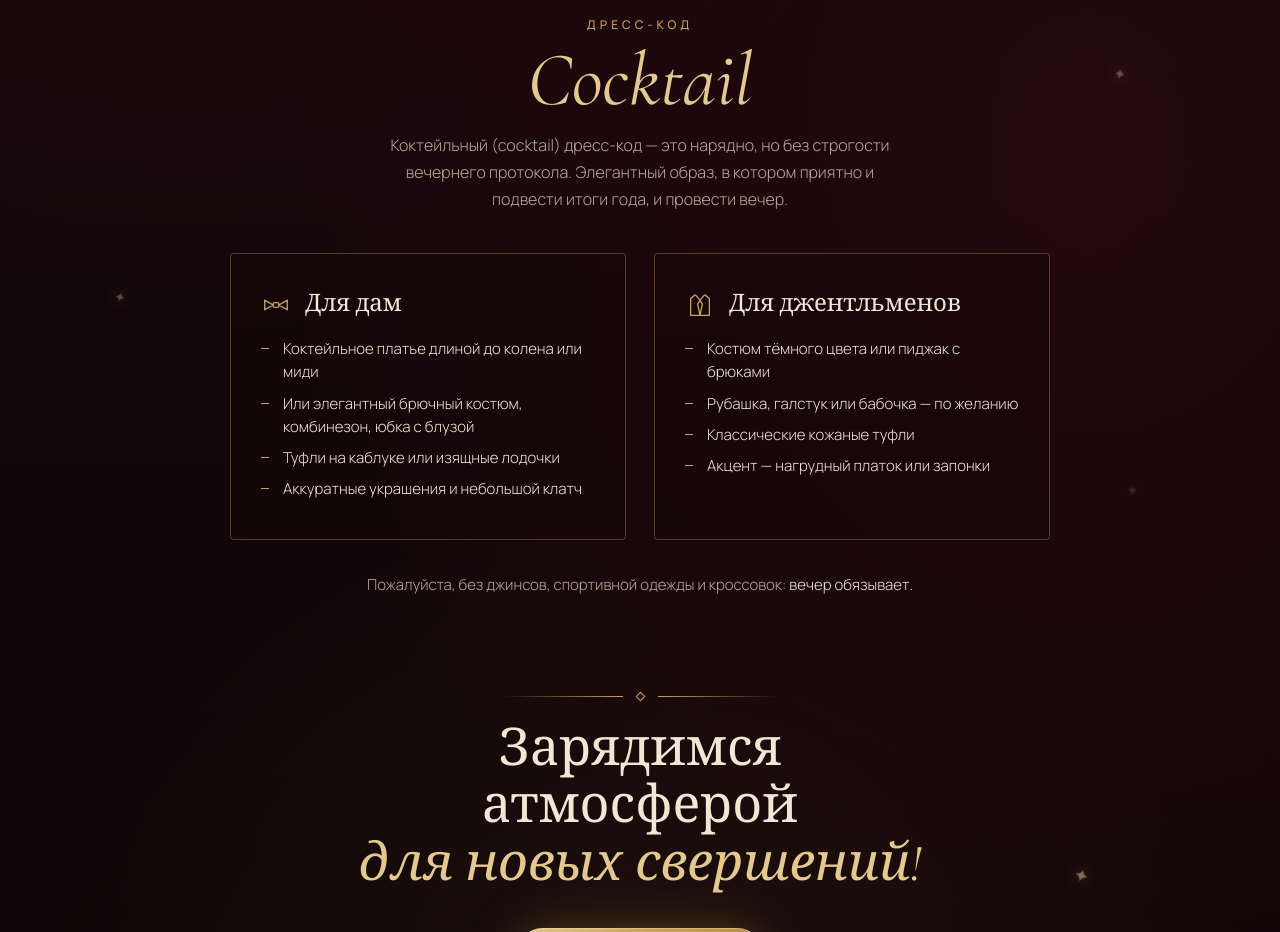
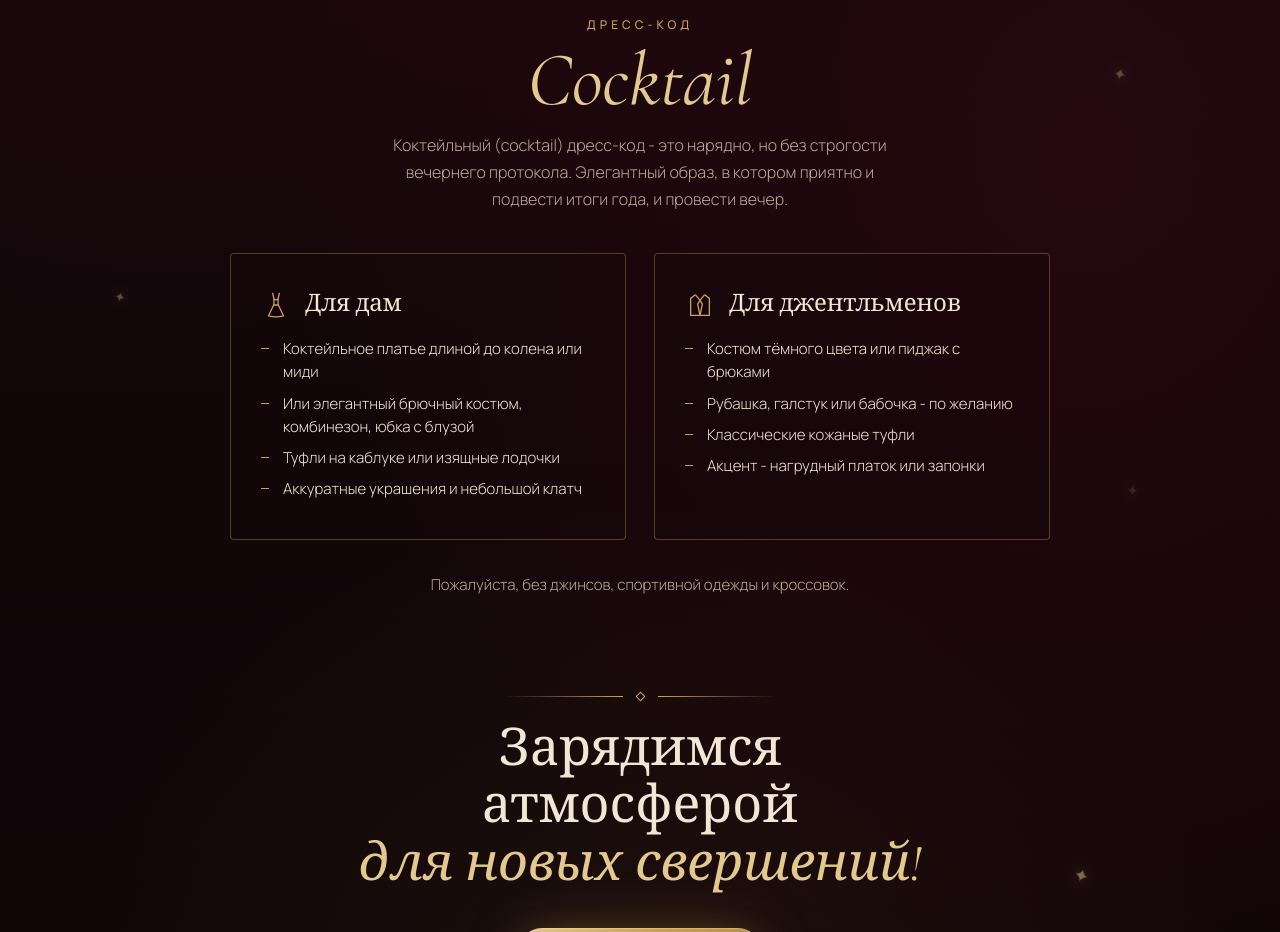
Before and after one commit to Xom9kWlepa/KVANT, a plain HTML site: page index.html in a window 1280 px wide. Shown: the part 2080-3012 px from the top of the page. Drawn offline with nearby package versions, Linux system fonts and the light colour scheme.

Commit message:
Update index.html

```diff
--- a/index.html
+++ b/index.html
@@ -90,7 +90,7 @@
     box-shadow:inset 0 0 80px rgba(0,0,0,.6);
     -webkit-mask-image:linear-gradient(180deg,#000 55%,transparent 100%);
             mask-image:linear-gradient(180deg,#000 55%,transparent 100%);
-    transition:transform 2.4s cubic-bezier(.7,0,.2,1);
+    transition:transform 1.6s cubic-bezier(.7,0,.2,1);
     pointer-events:none;
   }
   .curtain.left{left:0;transform-origin:left center}
@@ -128,7 +128,7 @@
     max-width:640px;width:100%;
     text-align:center;
     opacity:0;transform:translateY(14px);
-    transition:opacity 1.4s ease 1s, transform 1.4s ease 1s;
+    transition:opacity .9s ease .6s, transform .9s ease .6s;
   }
   .opened .hero{opacity:1;transform:none}
 
@@ -309,7 +309,7 @@
   .toast.show{transform:translate(-50%,0)}
 
   /* reveal */
-  .reveal{opacity:0;transform:translateY(22px);transition:opacity 1s ease, transform 1s ease}
+  .reveal{opacity:0;transform:translateY(22px);transition:opacity .7s ease, transform .7s ease}
   .reveal.in{opacity:1;transform:none}
 
   /* ---------- RESPONSIVE ---------- */
@@ -433,12 +433,12 @@
     <div class="wrap-wide">
       <div class="reveal"><span class="label">Дресс-код</span></div>
       <div class="code reveal">Cocktail</div>
-      <p class="lead reveal">Коктейльный (cocktail) дресс-код — это нарядно, но без строгости вечернего протокола. Элегантный образ, в котором приятно и подвести итоги года, и провести вечер.</p>
+      <p class="lead reveal">Коктейльный (cocktail) дресс-код - это нарядно, но без строгости вечернего протокола. Элегантный образ, в котором приятно и подвести итоги года, и провести вечер.</p>
 
       <div class="dress-grid">
         <div class="dress-card reveal">
           <h3>
-            <svg viewBox="0 0 32 32" fill="none" stroke="currentColor" stroke-width="1.4" aria-hidden="true"><path d="M4 11l9 5-9 5zM28 11l-9 5 9 5z"/><rect x="13" y="13.5" width="6" height="5" rx="1.2"/></svg>
+            <svg viewBox="0 0 32 32" fill="none" stroke="currentColor" stroke-width="1.4" stroke-linejoin="round" stroke-linecap="round" aria-hidden="true"><path d="M12.5 3.5l1.3 6M19.5 3.5l-1.3 6"/><path d="M13.8 9.5c-.4 2.4.6 4.3-.3 6.5h5c-.9-2.2.1-4.1-.3-6.5-.8.7-1.5 1-2.2 1s-1.4-.3-2.2-1z"/><path d="M13.5 16L8 27.5c5.3 1.6 10.7 1.6 16 0L18.5 16"/></svg>
             Для дам
           </h3>
           <ul>
@@ -455,14 +455,14 @@
           </h3>
           <ul>
             <li>Костюм тёмного цвета или пиджак с брюками</li>
-            <li>Рубашка, галстук или бабочка — по желанию</li>
+            <li>Рубашка, галстук или бабочка - по желанию</li>
             <li>Классические кожаные туфли</li>
-            <li>Акцент — нагрудный платок или запонки</li>
+            <li>Акцент - нагрудный платок или запонки</li>
           </ul>
         </div>
       </div>
 
-      <p class="avoid reveal">Пожалуйста, без джинсов, спортивной одежды и кроссовок: <span>вечер обязывает.</span></p>
+      <p class="avoid reveal">Пожалуйста, без джинсов, спортивной одежды и кроссовок.</p>
     </div>
   </section>
 
@@ -512,12 +512,12 @@
     });
 
     // занавес открывается
-    requestAnimationFrame(function(){ setTimeout(function(){ document.body.classList.add('opened'); }, 250); });
+    requestAnimationFrame(function(){ setTimeout(function(){ document.body.classList.add('opened'); }, 100); });
 
     // плавное появление блоков
     var els = document.querySelectorAll('.reveal');
     var reduce = window.matchMedia && window.matchMedia('(prefers-reduced-motion: reduce)').matches;
-    setTimeout(startReveal, reduce ? 0 : 2000);
+    setTimeout(startReveal, reduce ? 0 : 1300);
     function startReveal(){
     if ('IntersectionObserver' in window) {
       var io = new IntersectionObserver(function(entries){
```
